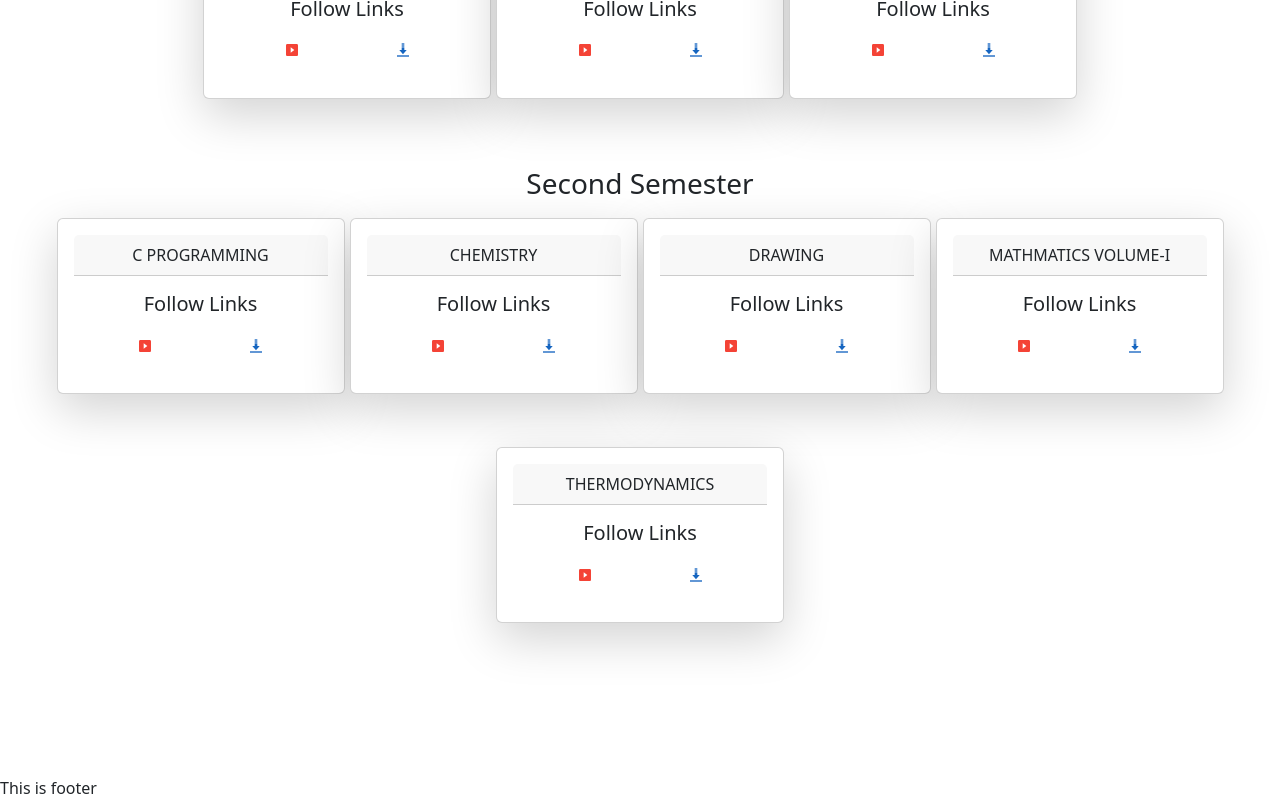
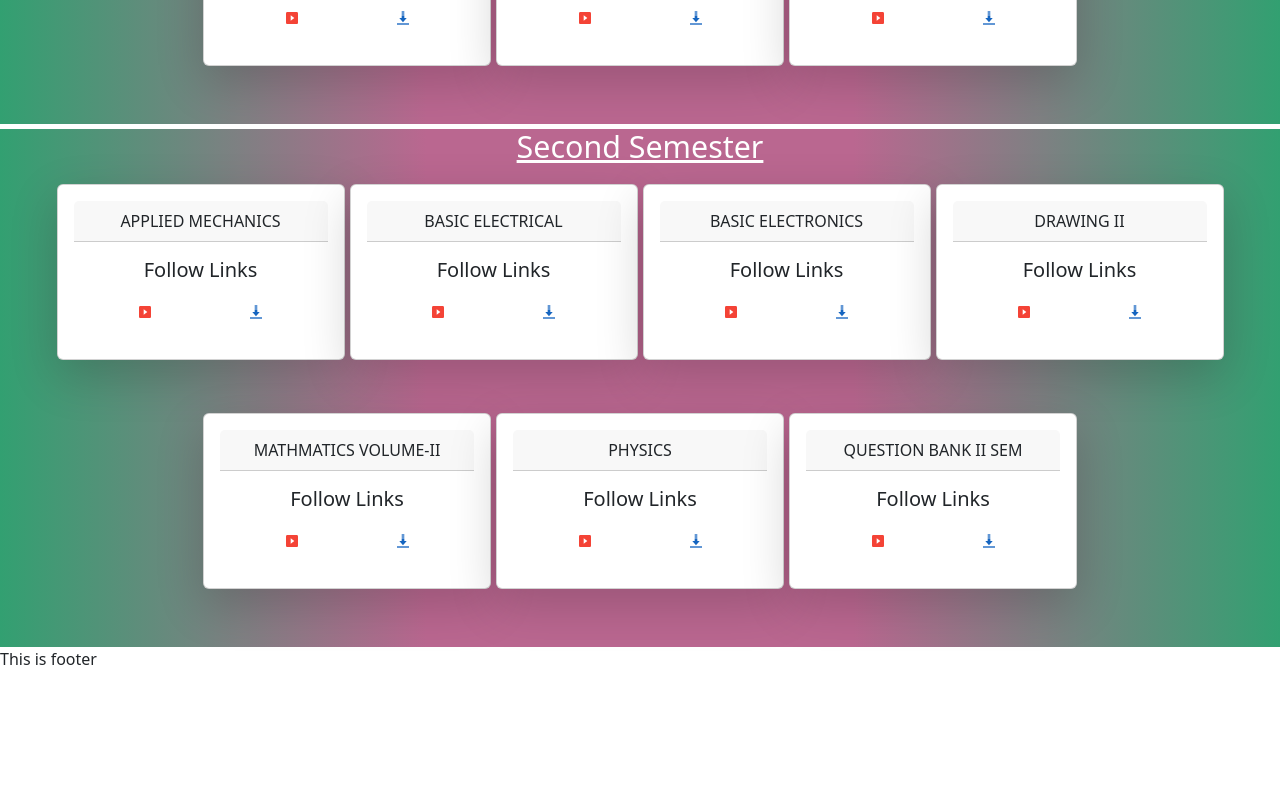
Before and after one commit to subashkumaryadav/SOMES-, a React (Create React App) app: page /notes in a window 1280 px wide. Shown: the part 520-1320 px from the top of the page. After the commit the page ends 1191 px from the top, so only its background shows below. Built offline with nearby package versions, Linux system fonts and the light colour scheme.

Commit message:
subash-II

```diff
--- a/src/components/layout/Layout.js
+++ b/src/components/layout/Layout.js
@@ -7,7 +7,7 @@ const Layout = (props) => {
   return (
     <>
       <Header />
-      <main style={{ minHeight: "150vh" }}>{children}</main>
+      <main style={{ minHeight: "100vh" }}>{children}</main>
       <Footer />
     </>
   );
--- a/src/components/navbar/Nav.js
+++ b/src/components/navbar/Nav.js
@@ -11,7 +11,7 @@ const Nav = () => {
             <img
               src="/image/gallery/logo.png"
               alt=""
-              style={{ height: "60px" }}
+              style={{ height: "40px" }}
             />
           </Link>
           <button
@@ -26,7 +26,7 @@ const Nav = () => {
             <span className="navbar-toggler-icon" />
           </button>
           <div className="collapse navbar-collapse" id="navbarSupportedContent">
-            <ul className="navbar-nav ms-auto mb-2 mb-lg-0">
+            <ul className="navbar-nav ms-auto mb-2 mx-4 mb-lg-0">
               <li className="nav-item">
                 <Link className="nav-link active" aria-current="page" to="/">
                   Home
--- a/src/components/navbar/styles.css
+++ b/src/components/navbar/styles.css
@@ -0,0 +1,13 @@
+.sticky-top{
+    box-shadow: rgba(50, 50, 93, 0.25) 0px 50px 100px 0px, rgba(0, 0, 0, 0.3) 0px 30px 60px -30px;
+}
+
+@media screen and (max-width:1024px) {
+    .navbar-nav{
+        display: flex;
+        align-items: center;
+        justify-content: center;
+        text-align: center;
+    }
+
+}
--- a/src/data/notes/notes.json
+++ b/src/data/notes/notes.json
@@ -20,7 +20,7 @@
           },
           {
             "id": 3,
-            "name": "DRAWING",
+            "name": "DRAWING I",
             "drive": "https://drive.google.com/drive/folders/11IIaZxEPHjqewMnq21jFK8-E3qGM6pKN?usp=drive_link",
             "youtube": "https://www.youtube.com/@TIKLESACADEMY"
           },
@@ -56,34 +56,47 @@
         "Subjects": [
           {
             "id": 8,
-            "name": "C PROGRAMMING",
-            "drive": "https://drive.google.com/drive/folders/10rJ99uvNklUUbRJwftIPSCDsy164RD2T?usp=drive_link",
-            "youtube": "https://youtu.be/lXs_AAQnwCc"
+            "name": "APPLIED MECHANICS",
+            "drive": "https://drive.google.com/drive/folders/12OLpZ1kGMq2Ae38-qWRf2HoYqbzWovbt?usp=drive_link",
+            "youtube": "https://youtu.be/r3_yBdd1Q_Y"
           },
           {
             "id": 9,
-            "name": "CHEMISTRY",
-            "drive": "https://drive.google.com/drive/folders/11gqgpzNv0grsyfjJ1fPXxPQOH8B5AeKt?usp=drive_link",
-            "youtube": "https://www.youtube.com"
+            "name": "BASIC ELECTRICAL",
+            "drive": "https://drive.google.com/drive/folders/12scsMeS4SVLPumx7sD-DKXoWErsgDvij?usp=drive_link",
+            "youtube": "https://youtu.be/dZyKXdvzSz0"
           },
           {
             "id": 10,
-            "name": "DRAWING",
-            "drive": "https://drive.google.com/drive/folders/11IIaZxEPHjqewMnq21jFK8-E3qGM6pKN?usp=drive_link",
+            "name": "BASIC ELECTRONICS",
+            "drive": "https://drive.google.com/drive/folders/14lHdJ2M57B70DezHdYCsei62Ph39TU6G?usp=drive_link",
+            "youtube": "https://www.youtube.com/live/Hq_8zewfMpY?feature=share"
+          },
+          {
+            "id": 11,
+            "name": "DRAWING II",
+            "drive": "https://drive.google.com/drive/folders/15jJQ6VX483TmoHqfvku58jNCncSofX4H?usp=drive_link",
             "youtube": "https://www.youtube.com/@TIKLESACADEMY"
           },
           {
-            "id": 11,
-            "name": "MATHMATICS VOLUME-I",
-            "drive": "https://drive.google.com/drive/folders/1-hTKXIuPT63DolUKPKldb4kLBicdcer4?usp=drive_link",
+            "id": 12,
+            "name": "MATHMATICS VOLUME-II",
+            "drive": "https://drive.google.com/drive/folders/16MH0AFyh8MDEho7BxIML0YI4FsHC7oVQ?usp=drive_link",
+            "youtube": "https://youtu.be/9LNDTi5sxyk"
+          },
+           {
+            "id": 12,
+            "name": "PHYSICS",
+            "drive": "https://drive.google.com/drive/folders/16feOV5LS277wOtvKc3PrdPnKpARa2onU?usp=drive_link",
+            "youtube": "https://www.youtube.com/watch?v=a_Ip8LpQokw"
+          },
+           {
+            "id": 12,
+            "name": "QUESTION BANK II SEM",
+            "drive": "https://drive.google.com/drive/folders/17R8aYm5U_bafKNQejjXHbmDTaVW_dBLt?usp=drive_link",
             "youtube": "https://www.youtube.com"
-          },
-          {
-            "id": 12,
-            "name": "THERMODYNAMICS",
-            "drive": "https://drive.google.com/drive/folders/1-5FiRpAMkV88pvIYAL6sUa6qsxc2MJIv?usp=drive_link",
-            "youtube": "https://youtu.be/9LNDTi5sxyk"
           }
+
         ]
       }
     ]
--- a/src/pages/notes/Notes.js
+++ b/src/pages/notes/Notes.js
@@ -9,7 +9,7 @@ import { Link } from "react-router-dom";
 const Notes = () => {
   return (
     <Layout>
-      <h1 className={style.note_head}>NOTES & PDF</h1>
+      <h1 className={style.note_head}>NOTES & PDFs</h1>
       { notes.map((current) => {
         const note =current.year;
          return <div className={style.semeter_St} key={current.id}>
--- a/src/style/notes/note.module.css
+++ b/src/style/notes/note.module.css
@@ -1,16 +1,25 @@
+
 .note_head,.note_main {
   text-align: center;
-  margin-top: 10px;
+  background-image: linear-gradient(to right, #32A071,#BA6790,#BA6790,#32A071);
+  color: white;
+}
+.note_main {
+  margin-top: 5px;
 }
 .notes_subj{
     display: flex;
     flex-wrap: wrap;
-
     justify-content: center;
     align-items: center;
     gap: 5px;
     padding: 10px;
 }
+.note_main h3{
+  font-size: 1.9rem;
+  text-transform: capitalize;
+  text-decoration: underline;
+}
 .semeter_St{
     display: flex;
     flex-direction: column;
```
